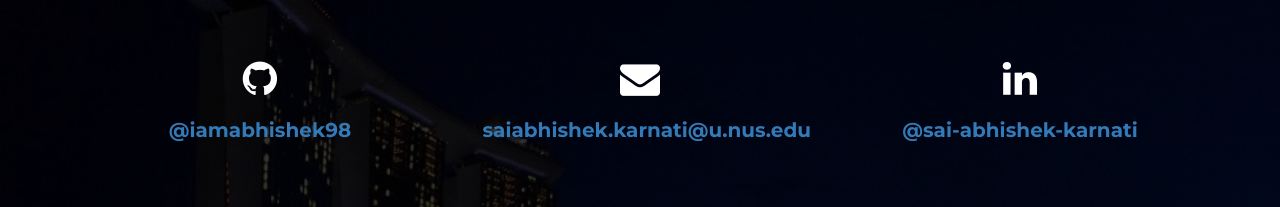
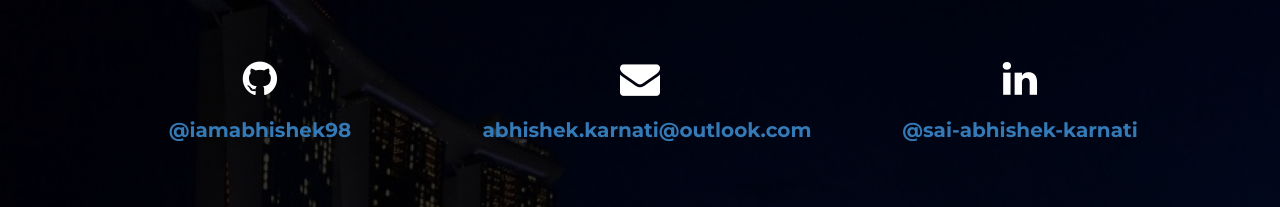
Before and after one commit to iamabhishek98/portfolio, a React (Create React App) app: page / in a window 1280 px wide. Shown: the part 7847-8054 px from the top of the page. Built offline with nearby package versions, Linux system fonts and the light colour scheme.

Commit message:
updated email addr

```diff
--- a/src/containers/Contact/Contact.js
+++ b/src/containers/Contact/Contact.js
@@ -31,8 +31,8 @@ class ContactContainer extends Component {
                     <i class="fa fa-envelope"></i>
                     <h2>
                       <b>
-                        <a href="mailto:saiabhishek.karnati@u.nus.edu">
-                          saiabhishek.karnati@u.nus.edu
+                        <a href="mailto:abhishek.karnati@outlook.com">
+                          abhishek.karnati@outlook.com
                         </a>
                       </b>
                     </h2>
```
